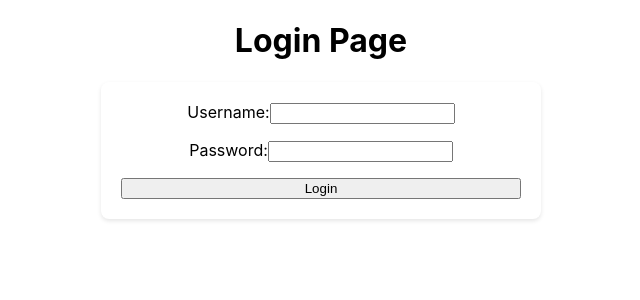
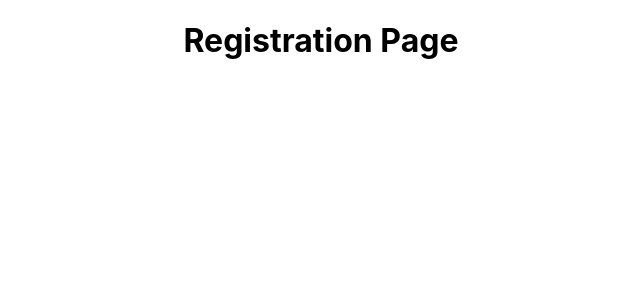
Before and after one commit to elibes/recruiter, a React (Create React App) app in the folder client/: page /register in a window 1280 px wide. Shown: the top 300 px of the page, without its empty margins (319-959 px from the left). Built offline with nearby package versions, Linux system fonts and the light colour scheme.

Commit message:
add functionality to handle unknown paths

```diff
--- a/client/src/App.tsx
+++ b/client/src/App.tsx
@@ -1,11 +1,11 @@
 import React from 'react';
 import './App.css';
-import LoginView from './view/LoginView';
+import AppRouter from './routes/AppRouter';
 
 function App() {
   return (
     <div className="App">
-      <LoginView />
+      <AppRouter />
     </div>
   );
 }
--- a/client/src/routes/AppRouter.tsx
+++ b/client/src/routes/AppRouter.tsx
@@ -1,4 +1,5 @@
 import React from 'react';
+
 import {
   BrowserRouter as Router,
   Route,
@@ -7,6 +8,7 @@ import {
 } from 'react-router-dom';
 import LoginView from '../view/LoginView';
 import RegistrationView from '../view/RegistrationView';
+import NotFoundView from '../view/NotFoundView';
 
 /**
  * AppRouter returns a Router component with three Route components, rendering different views based on the path.
@@ -18,7 +20,9 @@ const AppRouter = () => {
       <Routes>
         <Route path="/login" element={<LoginView />} />
         <Route path="/register" element={<RegistrationView />} />
-        <Route path="/" element={<Navigate to="/login" />} />
+        <Route path="/" element={<Navigate to="/login" />} exact />
+        <Route path={'*'} element={<NotFoundView />} />
+        {/* Catch-all route */}
       </Routes>
     </Router>
   );
--- /dev/null
+++ b/client/src/view/NotFoundView.tsx
@@ -0,0 +1,14 @@
+import React from 'react';
+import {Link} from 'react-router-dom';
+
+const NotFoundView = () => {
+  return (
+    <div style={{textAlign: 'center', marginTop: '50px'}}>
+      <h1>404 - Not Found</h1>
+      <p>The page you are looking for does not exist.</p>
+      <Link to="/login">Go to Login</Link>
+    </div>
+  );
+};
+
+export default NotFoundView;
--- /dev/null
+++ b/client/src/view/RegistrationView.tsx
@@ -0,0 +1,10 @@
+import React from 'react';
+
+const RegistrationView = () => {
+  return (
+    <div>
+      <h1>Registration Page</h1>
+    </div>
+  );
+};
+export default RegistrationView;
```
